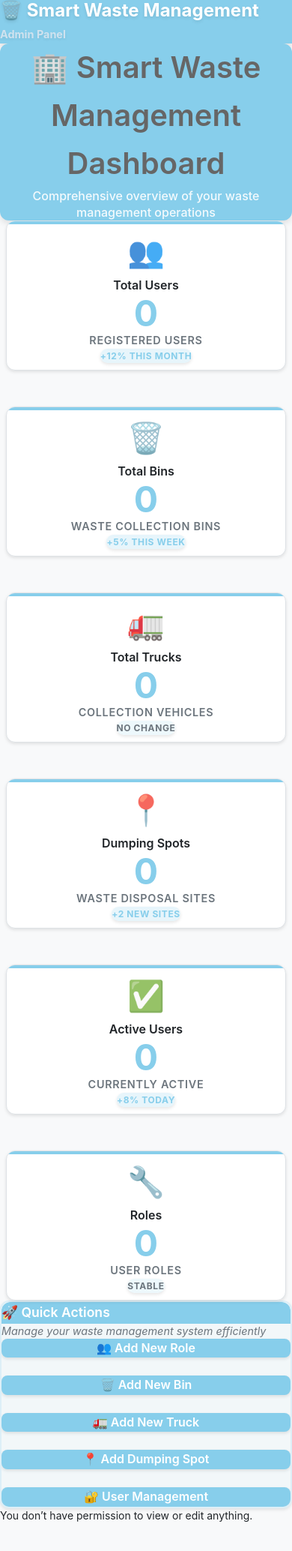
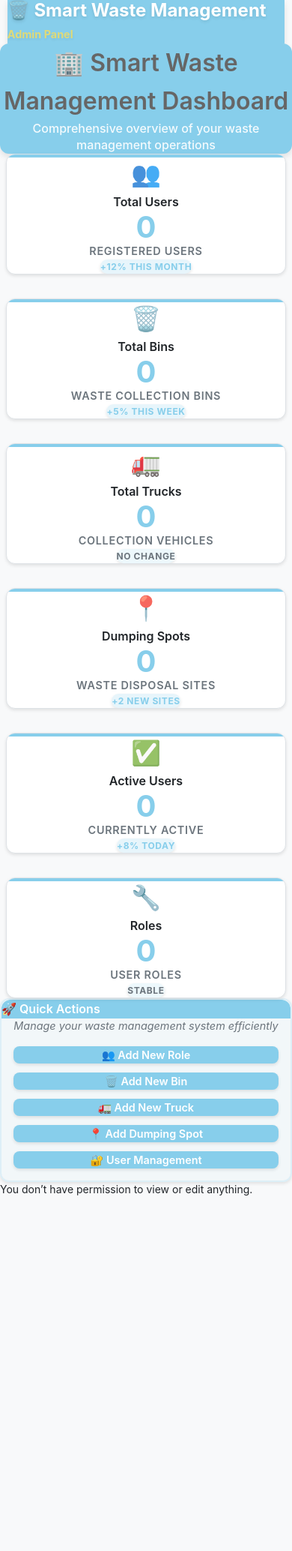
Before and after one commit to jamstanleyambe/smart-waste-management-main, a Django app: template templates/admin/index.html in a window 390 px wide. Shown: the top 2068 px of the page at 75% size. Run offline with Django 4.2, Linux system fonts and the light colour scheme; the template is opened without the code that fills it, so the values that code supplies are empty; data comes from the database, SQL or seed files in the repository.

Commit message:
🎨 Improve admin interface styling - Less tight layout with 80% viewport width
✨ Key Improvements:
- Changed from 100vw to 80vw for better visual balance
- Added max-width: 1400px for optimal content width
- Reduced padding and margins for less cramped feel
- Smaller stat cards with better proportions
- Improved responsive grid (max 4 columns instead of 6)
- Better mobile responsiveness (95vw on small screens)
- Reduced font sizes and spacing for cleaner look
- Added specific styling for quick actions module
- Centered layout with auto margins for better focus

```diff
--- a/templates/admin/base_site.html
+++ b/templates/admin/base_site.html
@@ -74,11 +74,11 @@
     }
 
     #content-main {
-        width: 100vw !important;
+        width: 80vw !important;
         height: 100vh !important;
-        max-width: none !important;
-        margin: 0 !important;
-        padding: 3rem 4rem !important;
+        max-width: 1400px !important;
+        margin: 0 auto !important;
+        padding: 2rem 3rem !important;
         box-sizing: border-box !important;
         overflow-x: hidden !important;
         left: 0 !important;
@@ -111,9 +111,10 @@
         color: white;
         box-shadow: var(--shadow-md);
         border-bottom: none;
-        padding: 2rem 0;
-        width: 100vw !important;
-        margin: 0 !important;
+        padding: 1.5rem 0;
+        width: 80vw !important;
+        max-width: 1400px !important;
+        margin: 0 auto !important;
         box-sizing: border-box !important;
         position: relative !important;
     }
@@ -141,9 +142,9 @@
         color: white;
         font-weight: 600;
         border-radius: 12px 12px 0 0;
-        padding: 1.5rem;
+        padding: 1rem 1.5rem;
         margin: 0;
-        font-size: 1.1rem;
+        font-size: 1rem;
     }
 
     .module {
@@ -151,7 +152,7 @@
         border-radius: 12px;
         box-shadow: var(--shadow);
         border: 1px solid var(--border-color);
-        margin-bottom: 3rem;
+        margin-bottom: 2rem;
         overflow: hidden;
         width: 100% !important;
         box-sizing: border-box !important;
@@ -292,36 +293,68 @@
     /* Enhanced Dashboard Styling */
     .dashboard-stats {
         display: grid;
-        grid-template-columns: repeat(auto-fit, minmax(320px, 1fr));
-        gap: 3rem;
-        margin: 3rem 0;
+        grid-template-columns: repeat(auto-fit, minmax(280px, 1fr));
+        gap: 2rem;
+        margin: 2rem 0;
         width: 100% !important;
         max-width: none !important;
         box-sizing: border-box !important;
         padding: 0 !important;
     }
 
+    /* Quick Actions Module */
+    .quick-actions-module {
+        background: var(--card-bg);
+        border-radius: 12px;
+        box-shadow: var(--shadow);
+        border: 1px solid var(--border-color);
+        margin-bottom: 2rem;
+        overflow: hidden;
+        width: 100% !important;
+        box-sizing: border-box !important;
+        transition: all 0.3s ease;
+    }
+
+    .quick-actions-module .user-actions {
+        display: flex;
+        flex-wrap: wrap;
+        gap: 0.75rem;
+        justify-content: center;
+        align-items: center;
+        width: 100% !important;
+        max-width: none !important;
+        box-sizing: border-box !important;
+        padding: 1rem !important;
+    }
+
+    .module-description {
+        color: var(--text-secondary);
+        font-size: 0.9rem;
+        margin: 0 0 1rem 0;
+        text-align: center;
+    }
+
     @media (min-width: 1600px) {
         .dashboard-stats {
-            grid-template-columns: repeat(6, 1fr);
+            grid-template-columns: repeat(4, 1fr);
         }
     }
 
     @media (min-width: 1400px) and (max-width: 1599px) {
         .dashboard-stats {
-            grid-template-columns: repeat(5, 1fr);
+            grid-template-columns: repeat(3, 1fr);
         }
     }
 
     @media (min-width: 1200px) and (max-width: 1399px) {
         .dashboard-stats {
-            grid-template-columns: repeat(4, 1fr);
+            grid-template-columns: repeat(3, 1fr);
         }
     }
 
     @media (min-width: 900px) and (max-width: 1199px) {
         .dashboard-stats {
-            grid-template-columns: repeat(3, 1fr);
+            grid-template-columns: repeat(2, 1fr);
         }
     }
 
@@ -335,19 +368,28 @@
         .dashboard-stats {
             grid-template-columns: 1fr;
         }
+
+        #content-main {
+            width: 95vw !important;
+            padding: 1rem !important;
+        }
+
+        #header {
+            width: 95vw !important;
+        }
     }
 
     .stat-card {
         background: var(--card-bg);
         border: 1px solid var(--border-color);
         border-radius: 12px;
-        padding: 3rem 2rem;
+        padding: 2rem 1.5rem;
         text-align: center;
         box-shadow: var(--shadow);
         transition: all 0.3s ease;
         position: relative;
         overflow: hidden;
-        min-height: 200px;
+        min-height: 160px;
         display: flex;
         flex-direction: column;
         justify-content: center;
@@ -380,10 +422,10 @@
     }
 
     .stat-card .number {
-        font-size: 3rem;
+        font-size: 2.5rem;
         font-weight: 700;
         color: var(--primary-color);
-        margin-bottom: 1rem;
+        margin-bottom: 0.75rem;
         line-height: 1;
     }
 
@@ -397,8 +439,8 @@
     }
 
     .stat-card .stat-icon {
-        font-size: 2.5rem;
-        margin-bottom: 1rem;
+        font-size: 2rem;
+        margin-bottom: 0.75rem;
         color: var(--primary-color);
         opacity: 0.8;
         transition: all 0.3s ease;
@@ -439,8 +481,8 @@
     /* Dashboard Header */
     .dashboard-header {
         text-align: center;
-        margin: 0 0 3rem 0;
-        padding: 3rem 0;
+        margin: 0 0 2rem 0;
+        padding: 2rem 0;
         background: var(--primary-color);
         border-radius: 12px;
         color: white;
@@ -450,9 +492,9 @@
     }
 
     .dashboard-header h1 {
-        font-size: 2.5rem;
+        font-size: 2rem;
         font-weight: 600;
-        margin: 0 0 1rem 0;
+        margin: 0 0 0.75rem 0;
         text-shadow: none;
     }
 
@@ -492,14 +534,14 @@
         margin: 0;
         display: inline-flex;
         align-items: center;
-        gap: 0.75rem;
-        font-size: 1rem;
-        padding: 1rem 2rem;
+        gap: 0.5rem;
+        font-size: 0.9rem;
+        padding: 0.75rem 1.5rem;
         border-radius: 8px;
         font-weight: 600;
         text-transform: none;
         letter-spacing: normal;
-        min-width: 200px;
+        min-width: 160px;
         justify-content: center;
         transition: all 0.3s ease;
         background: var(--primary-color);
```
